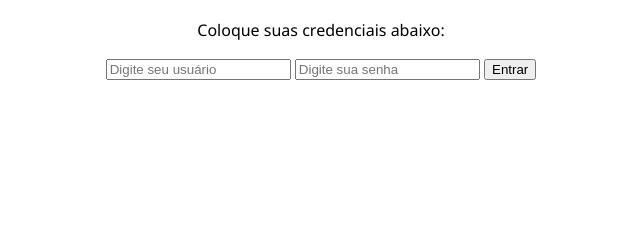
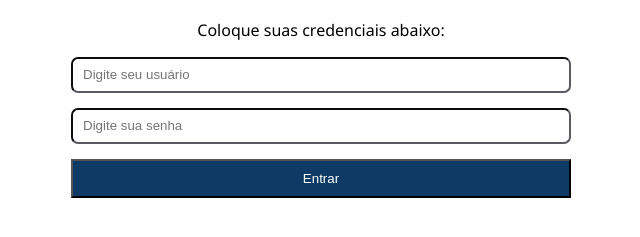
Before and after one commit to HenkelDio/login-screen, a plain HTML site: page index.html in a window 1280 px wide. Shown: the part 67-304 px from the top of the page, without its empty margins (319-959 px from the left). Drawn offline with Linux system fonts and the light colour scheme.

Commit message:
add estilo

```diff
--- a/index.html
+++ b/index.html
@@ -10,9 +10,11 @@
   <div class="container">
     <h1>Seja bem-vindo</h1>
     <p>Coloque suas credenciais abaixo:</p>
-    <input type="text" placeholder="Digite seu usuário"/>
+    <div class="form">
+        <input type="text" placeholder="Digite seu usuário"/>
     <input type="password" placeholder="Digite sua senha" />
     <button>Entrar</button>
+    </div>
   </div>
 </body>
 </html>
--- a/styles.css
+++ b/styles.css
@@ -4,3 +4,25 @@
   margin: 0 auto;
   text-align: center;
 }
+.form{
+  display: flex;
+  flex-direction: column;
+  gap: 15px;
+
+  input{
+    height: 30px;
+    border-color: rgb(90, 90, 98);
+    border-radius: 7px;
+    border-width: 2px;
+    padding-left: 10px ;
+    padding-right: 10px ;
+
+
+  }
+  button{
+    background-color:#0D3B66;
+    color:white;
+    padding: 10px;
+
+  }
+}
```
